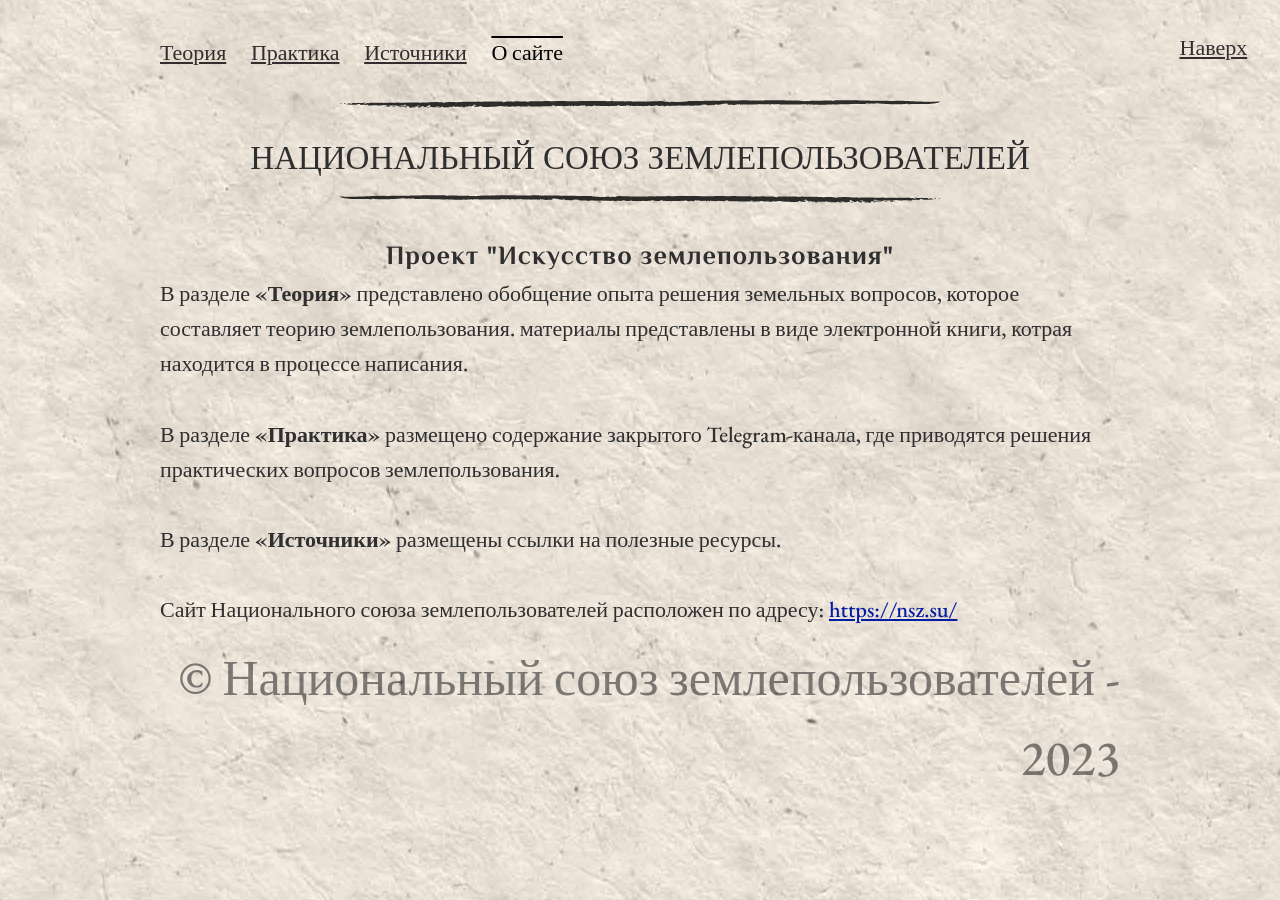
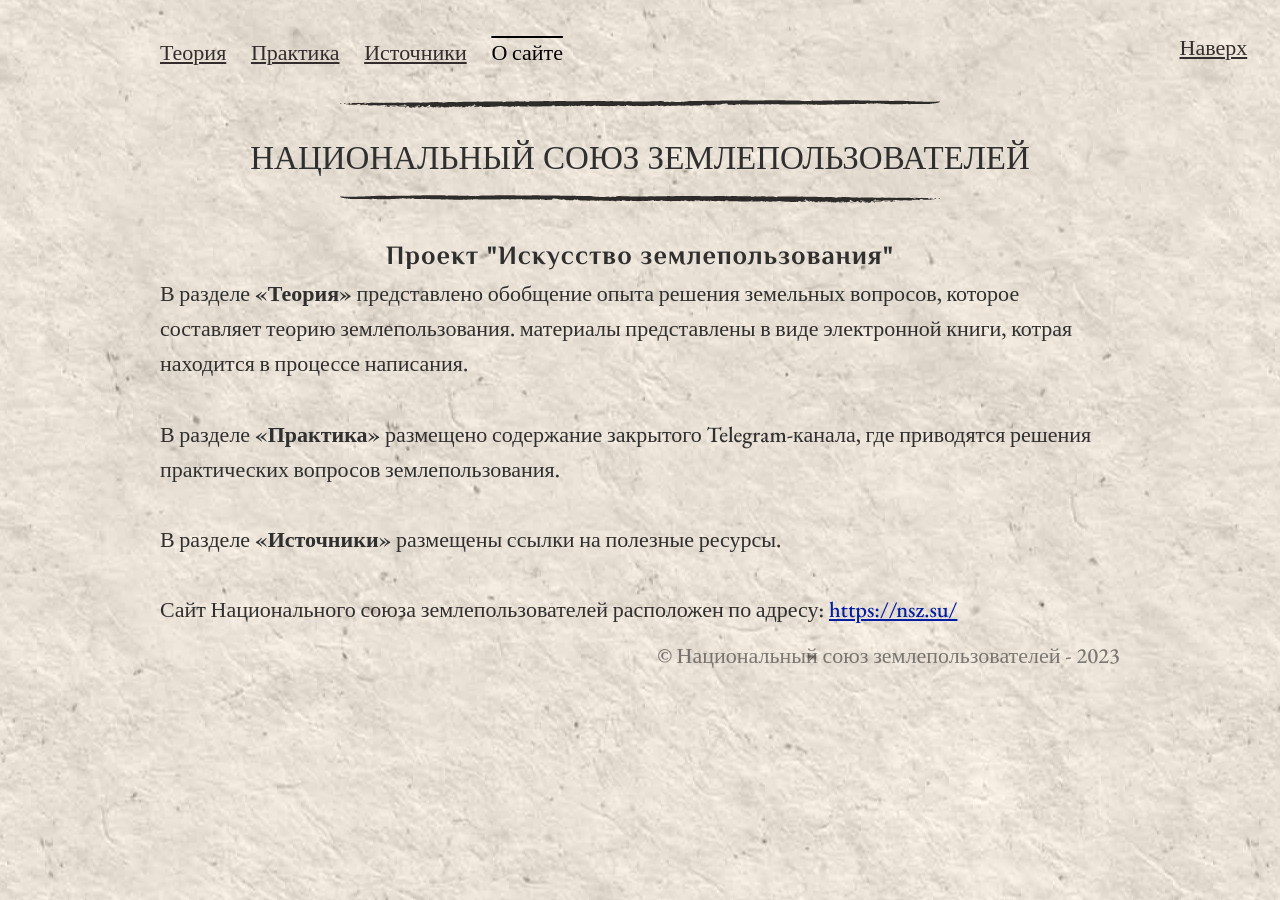
Before and after one commit to SergSi/land-use-art, a Jekyll site: the page built from index.md, in a window 1280 px wide. Built offline with Jekyll 4.4.1, drawn with Linux system fonts in a browser that asks for light colours; some web fonts are replaced.

Commit message:
Update skeleton.css

```diff
--- a/assets/css/skeleton.css
+++ b/assets/css/skeleton.css
@@ -53,7 +53,6 @@
 
 /* For devices larger than 550px */
 @media (min-width: 800px) {
-    p { font-size: 50px; }
   .book {
     padding: 5% 10% 3% 10%;
     margin-bottom: 1em;
```
